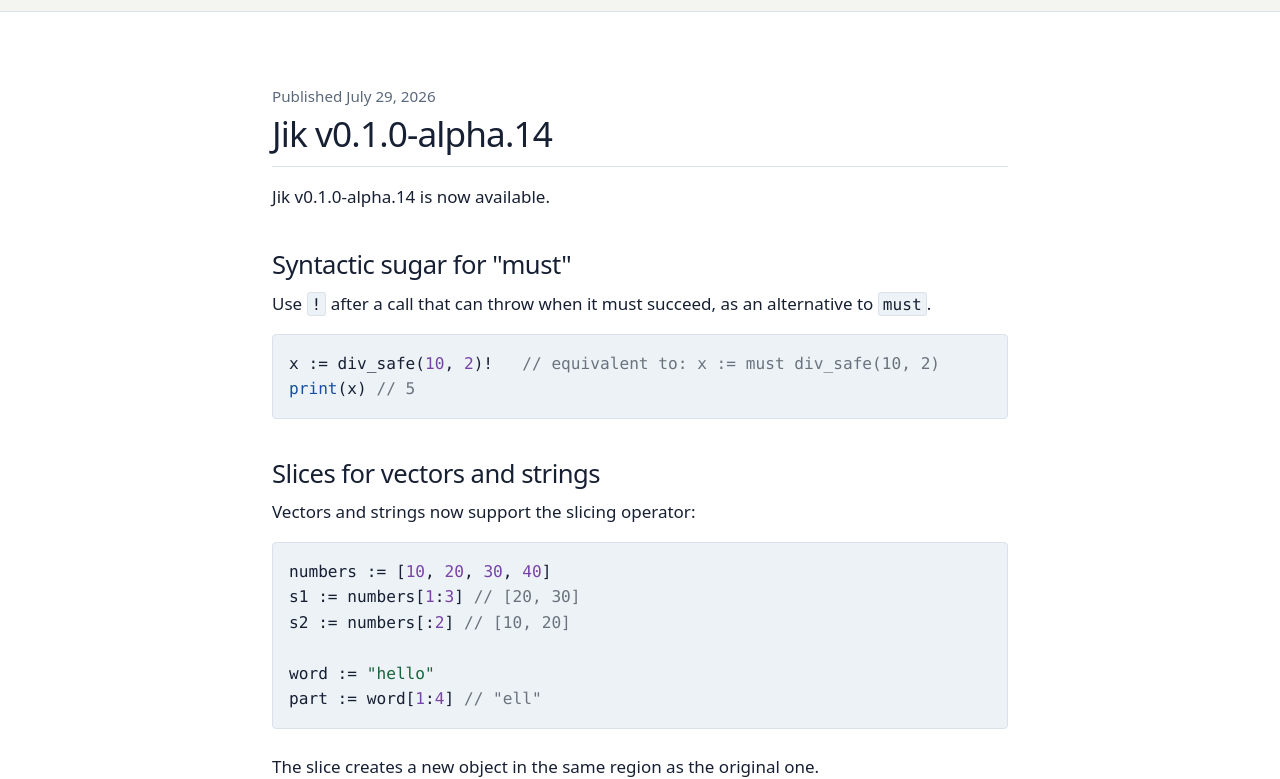
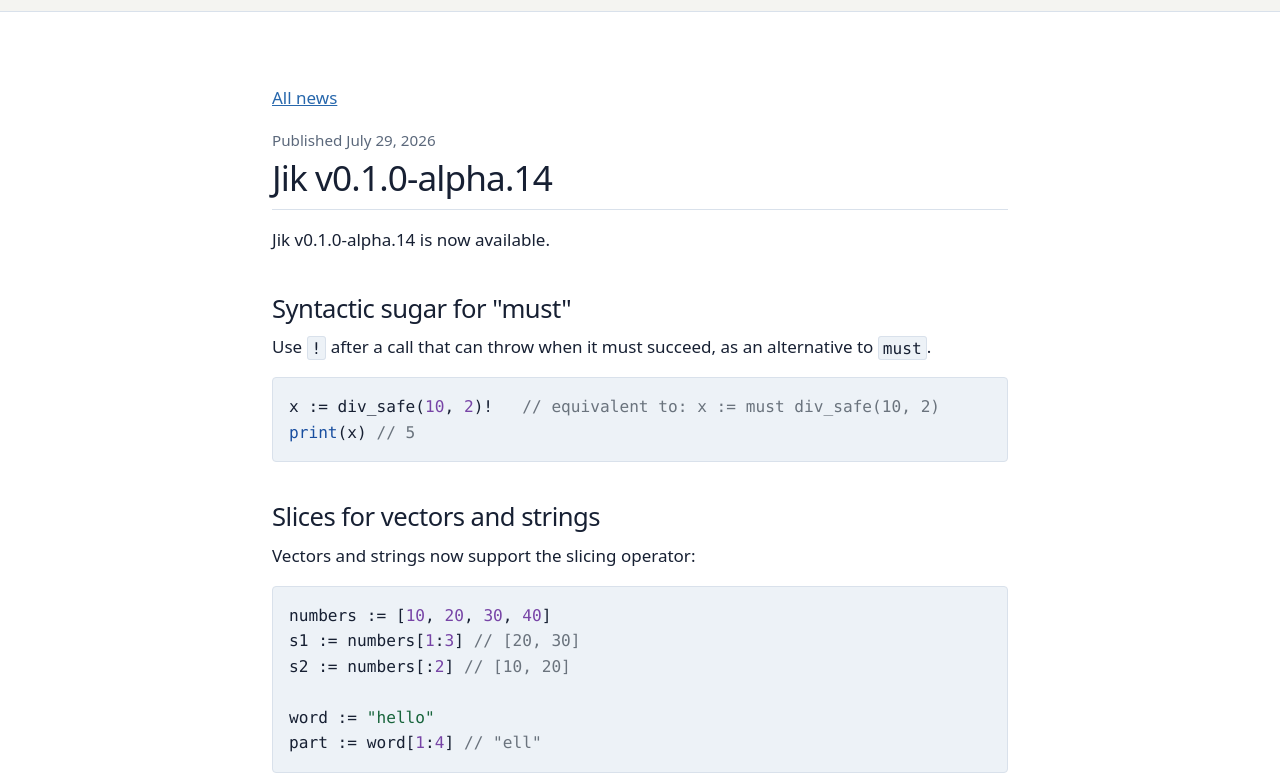
Before and after one commit to jik-lang/website, a website: page news/alpha-14.html in a window 1280 px wide. Shown: the part 53-832 px from the top of the page. Drawn offline with Linux system fonts and the light colour scheme.

Commit message:
add all news link

```diff
--- a/news/alpha-14.html
+++ b/news/alpha-14.html
@@ -32,6 +32,7 @@
 
     <main>
       <article class="container section news-post">
+        <p><a href="../news.html">All news</a></p>
         <p class="news-date">Published <time datetime="2026-07-29">July 29, 2026</time></p>
         <h2>Jik v0.1.0-alpha.14</h2>
         <p>Jik v0.1.0-alpha.14 is now available.</p>
```
Also changed, not shown: news/alpha-15.html (+1 -0 lines), news/alpha-16.html (+1 -0 lines), news/alpha-18.html (+1 -0 lines), news/alpha-19.html (+1 -0 lines), news/alpha-21.html (+1 -0 lines), news/alpha-22.html (+1 -0 lines), news/argparse.html (+1 -0 lines), news/raylib-6.html (+1 -0 lines), news/region-safe-functions.html (+1 -0 lines), news/sqlite.html (+1 -0 lines), news/try-error-propagation.html (+1 -0 lines).
